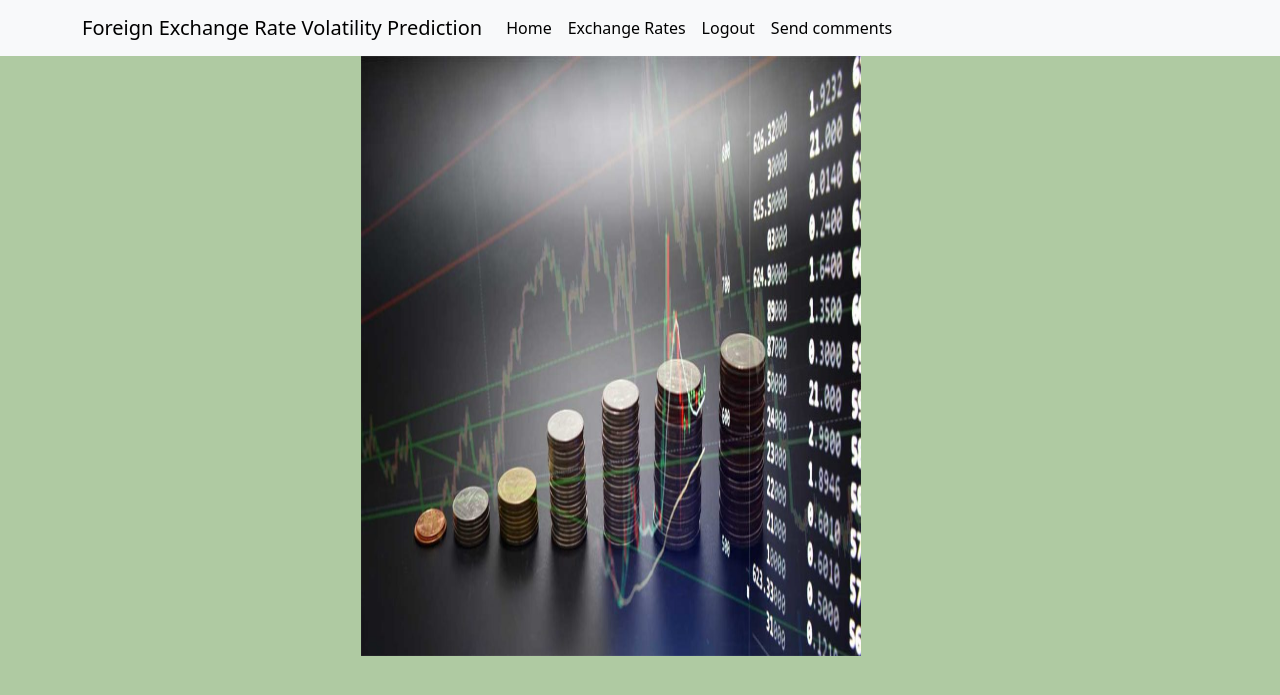
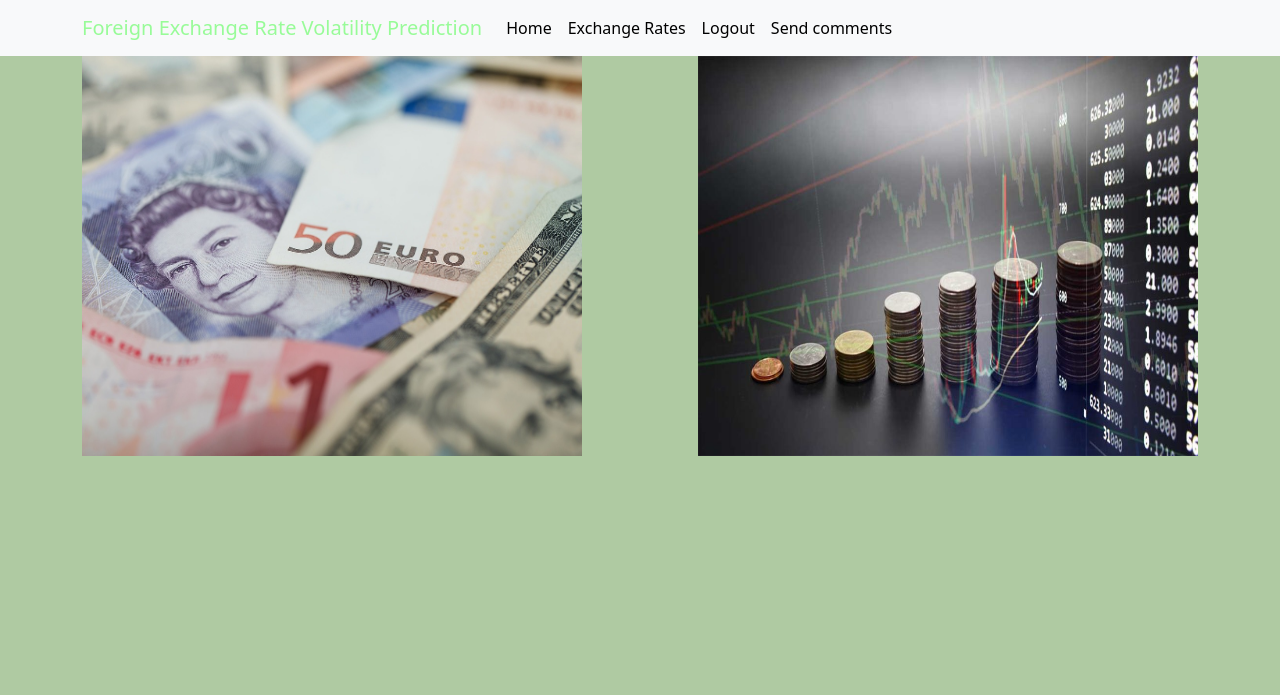
Before and after one commit to Wali-Mohamed/foreign_exchange_prediction, a Flask app: page / in a window 1280 px wide. Shown: the top 695 px of the page. Run offline with Flask 3, Linux system fonts and the light colour scheme; parts of the project's set-up code (start-up, migrations or seed data) failed here and were passed over.

Commit message:
second commit

```diff
--- a/static/styles.css
+++ b/static/styles.css
@@ -4,10 +4,12 @@ body{
 h1, h2{
     text-align: center;
 }
+.title {
+  color:palegreen;
+}
 .home-pic {
-    width: 50%;
-    margin-right: auto;
-    margin-left: auto;
+    display: flex;
+    justify-content: space-between;
 }
 .curr_data {
     background-color: rgb(6, 31, 158);
@@ -31,11 +33,12 @@ form.data{
 
 #instruct {
     display: block;
-    color: rgb(179, 118, 26);
+    color:rgb(146, 98, 7);
     font-size: 15px;
     text-align: center;
-    width: 50%;
+    width: 60%;
     margin: auto;
+    margin-bottom: 10px;
 
 }
 
@@ -137,7 +140,7 @@ table.dataframe > thead > tr > td
 
 
   @media only screen and (min-width: 750px) {
-    table {
+    table, #instruct {
       font-size: 15px;
 
     }
@@ -148,7 +151,7 @@ table.dataframe > thead > tr > td
   }
 
   @media only screen and (min-width: 1000px) {
-    table {
+    table, #instruct {
       font-size: 20px;
     }
     .result_table, .train button, .get_data button {
--- a/templates/base.html
+++ b/templates/base.html
@@ -14,14 +14,14 @@
 <body>
     <nav class="navbar navbar-expand-lg bg-body-tertiary">
         <div class="container">
-          <a class="navbar-brand" href="#">Foreign Exchange Rate Volatility Prediction</a>
+          <a class="navbar-brand title" href="#">Foreign Exchange Rate Volatility Prediction</a>
           <button class="navbar-toggler" type="button" data-bs-toggle="collapse" data-bs-target="#navbarSupportedContent" aria-controls="navbarSupportedContent" aria-expanded="false" aria-label="Toggle navigation">
             <span class="navbar-toggler-icon"></span>
           </button>
           <div class="collapse navbar-collapse" id="navbarSupportedContent">
             <ul class="navbar-nav me-auto mb-2 mb-lg-0">
                 <li class="nav-item">
-                    <a class="nav-link active" aria-current="page" href="#">Home</a>
+                    <a class="nav-link active" aria-current="page" href="{{url_for('home')}}">Home</a>
                   </li>
                   <li class="nav-item">
                     <a class="nav-link active" aria-current="page" href="{{url_for('data_page')}}">Exchange Rates</a>
@@ -44,7 +44,8 @@
     {%block content%}
 
     <div class="home-pic">
-    <img src="../google-image.jpg" alt="exchange rate pic" width="500" height="600">
+    <img src="../static/exchange2.jpg" alt="exchange rate pic" width="500" height="400">
+    <img src="../static/google-image.jpg" alt="exchange rate pic" width="500" height="400">
     </div>
 
     {%endblock%}
```
Also changed, not shown: static/exchange2.jpg (renamed from templates/exchange2.jpg), static/google-image.jpg (renamed from google-image.jpg).
